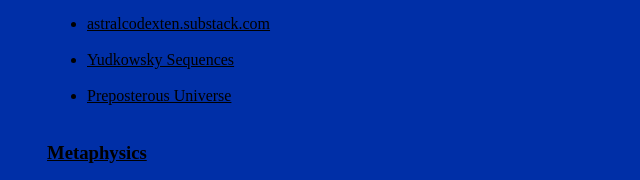
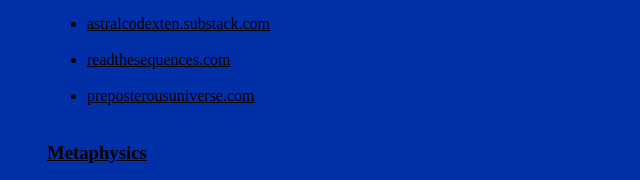
Before and after one commit to morphism12/gwspace, a plain HTML site: page resources.html in a window 1280 px wide. Shown: the part 248-428 px from the top of the page, 253-893 px from the left. Drawn offline with Linux system fonts and the light colour scheme.

Commit message:
link changes

```diff
--- a/resources.html
+++ b/resources.html
@@ -20,8 +20,8 @@
 		<li><a href="https://lesswrong.com" target="_blank" rel="noopener noreferrer">lesswrong.com</a></li><br>
 		<li><a href="https://slatestarcodex.com" target="_blank" rel="noopener noreferrer">slatestarcodex.com</a></li><br>
 		<li><a href="https://astralcodexten.substack.com" target="_blank" rel="noopener noreferrer">astralcodexten.substack.com</a></li><br>
-		<li><a href="https://www.readthesequences.com" target="_blank" rel="noopener noreferrer">Yudkowsky Sequences</a></li><br>
-		<li><a href="https://www.preposterousuniverse.com/blog/" target="_blank" rel="noopener noreferrer">Preposterous Universe</a></li><br>
+		<li><a href="https://www.readthesequences.com" target="_blank" rel="noopener noreferrer">readthesequences.com</a></li><br>
+		<li><a href="https://www.preposterousuniverse.com/blog/" target="_blank" rel="noopener noreferrer">preposterousuniverse.com</a></li><br>
 		<!--
 		<li><a href="" target="_blank" rel="noopener noreferrer"></a></li><br>
 		<li><a href="" target="_blank" rel="noopener noreferrer"></a></li><br>
```
